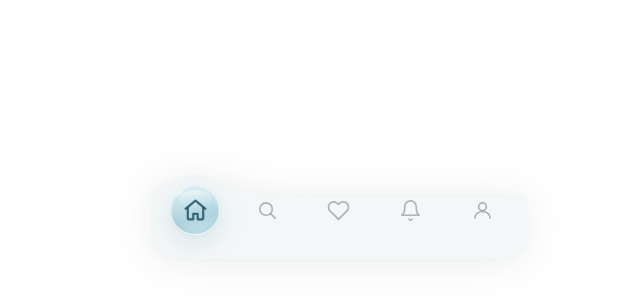
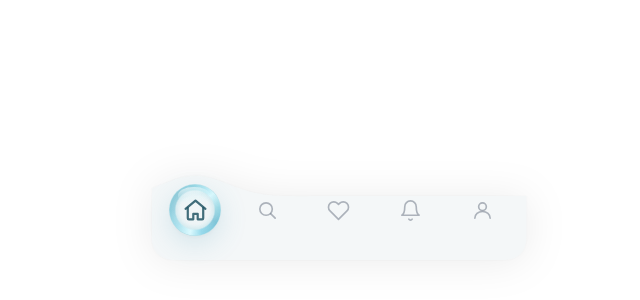
Before and after one commit to yuhanwu-klein/ui-index, a plain HTML site: page tabbar-bouncy.html in a window 1280 px wide. Shown: the part 480-780 px from the top of the page, without its empty margins (301-941 px from the left). Drawn offline with Linux system fonts and the light colour scheme.

Commit message:
Week 9: rework blob as hollow liquid glass with oily edge ring
Center is nearly transparent via radial gradient. Edge uses a thick
conic-gradient ring (5.5px) with varying cyan brightness to simulate
oily, light-catching liquid glass. Matches Berlin poster reference.

Co-Authored-By: Claude Opus 4.6 <noreply@anthropic.com>

```diff
--- a/tabbar-bouncy.html
+++ b/tabbar-bouncy.html
@@ -37,28 +37,39 @@ body{
 }
 
 .blob{
-  position:absolute;width:50px;height:50px;border-radius:50%;
-  background:linear-gradient(165deg,rgba(200,228,232,.6) 0%,rgba(175,215,225,.7) 35%,rgba(155,200,215,.75) 65%,rgba(170,218,228,.55) 100%);
-  backdrop-filter:blur(10px);-webkit-backdrop-filter:blur(10px);
-  border:1px solid rgba(255,255,255,.6);
+  position:absolute;width:52px;height:52px;border-radius:50%;
+  background:radial-gradient(circle at 50% 50%,rgba(220,245,250,.05) 0%,rgba(180,225,235,.1) 40%,rgba(130,200,215,.45) 70%,rgba(80,175,200,.7) 85%,rgba(60,155,185,.8) 100%);
+  border:none;
   box-shadow:
-    0 8px 28px rgba(100,165,180,.2),
-    0 2px 6px rgba(0,0,0,.04),
-    inset 0 2px 3px rgba(255,255,255,.5),
-    inset 0 -3px 6px rgba(90,155,175,.15);
+    0 8px 28px rgba(60,150,180,.18),
+    0 2px 4px rgba(0,0,0,.03),
+    inset 0 0 8px 2px rgba(100,190,210,.25),
+    inset 0 2px 2px rgba(255,255,255,.35);
   pointer-events:none;will-change:transform;
   transform:translate(-50%,-50%);
 }
 .blob::before{
   content:'';position:absolute;inset:0;border-radius:50%;
-  background:conic-gradient(from 140deg,transparent 30%,rgba(200,235,240,.6) 44%,rgba(240,255,255,.85) 50%,rgba(200,235,240,.6) 56%,transparent 70%);
-  mask:radial-gradient(farthest-side,transparent calc(100% - 2.5px),#000 calc(100% - 1px));
-  -webkit-mask:radial-gradient(farthest-side,transparent calc(100% - 2.5px),#000 calc(100% - 1px));
+  background:conic-gradient(from 120deg,
+    rgba(70,170,200,.5) 0%,
+    rgba(140,215,235,.8) 12%,
+    rgba(220,250,255,.95) 20%,
+    rgba(160,225,240,.6) 30%,
+    rgba(80,180,205,.4) 42%,
+    rgba(60,160,185,.35) 55%,
+    rgba(100,195,215,.5) 65%,
+    rgba(180,235,245,.75) 75%,
+    rgba(220,250,255,.85) 80%,
+    rgba(130,210,225,.55) 90%,
+    rgba(70,170,200,.5) 100%);
+  mask:radial-gradient(farthest-side,transparent calc(100% - 7px),#000 calc(100% - 5.5px),#000 calc(100% - 1px),transparent 100%);
+  -webkit-mask:radial-gradient(farthest-side,transparent calc(100% - 7px),#000 calc(100% - 5.5px),#000 calc(100% - 1px),transparent 100%);
 }
 .blob::after{
-  content:'';position:absolute;top:4px;left:14%;right:14%;height:38%;
+  content:'';position:absolute;top:3px;left:18%;right:22%;height:32%;
   border-radius:50%;
-  background:linear-gradient(175deg,rgba(255,255,255,.65) 0%,rgba(230,248,250,.25) 55%,transparent);
+  background:linear-gradient(170deg,rgba(255,255,255,.7) 0%,rgba(210,245,250,.2) 50%,transparent);
+  filter:blur(.5px);
 }
 
 .items{
```
